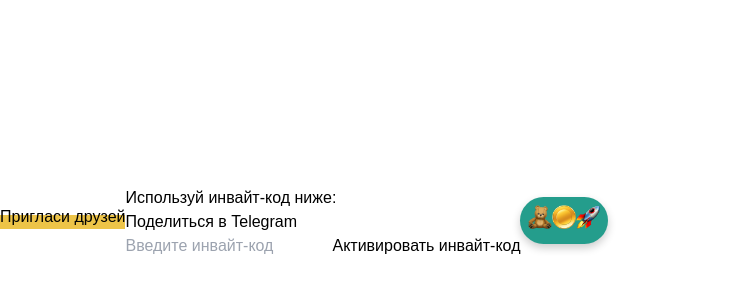
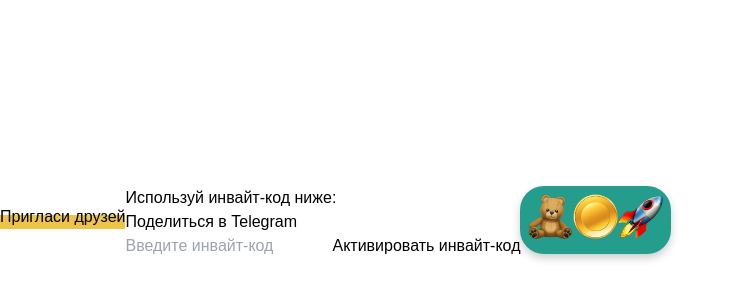
Before and after one commit to SLED-Digital/SLED_TG_GAME, a React (Vite) app: page /frens in a window 1280 px wide. Shown: the part 178-478 px from the top of the page, without its empty margins (0-737 px from the left). Built offline with nearby package versions, Linux system fonts and the light colour scheme.

Commit message:
home_дизайн

```diff
--- a/src/index.css
+++ b/src/index.css
@@ -292,6 +292,11 @@ html, body {
   justify-content: center;
 }
 
+button img {
+  width: 45px;  /* Обновленный размер ширины */
+  height: 45px; /* Обновленный размер высоты */
+}
+
 
 
 
```
